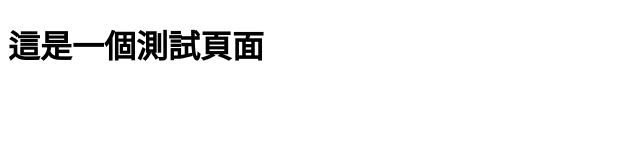
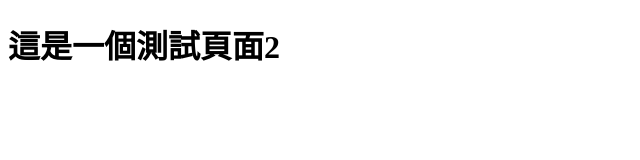
Before and after one commit to xiealex999/xiealex999.github.io, a plain HTML site: page test.html in a window 1280 px wide. Shown: the full height of the page, 0-640 px from the left. Drawn offline with Linux system fonts and the light colour scheme.

Commit message:
Update test.html

```diff
--- a/test.html
+++ b/test.html
@@ -5,6 +5,6 @@
     <title>test</title>
   </head>
   <body>
-    <h1>這是一個測試頁面</h1>
+    <h1>這是一個測試頁面2</h1>
   </body>
 </html>
```
